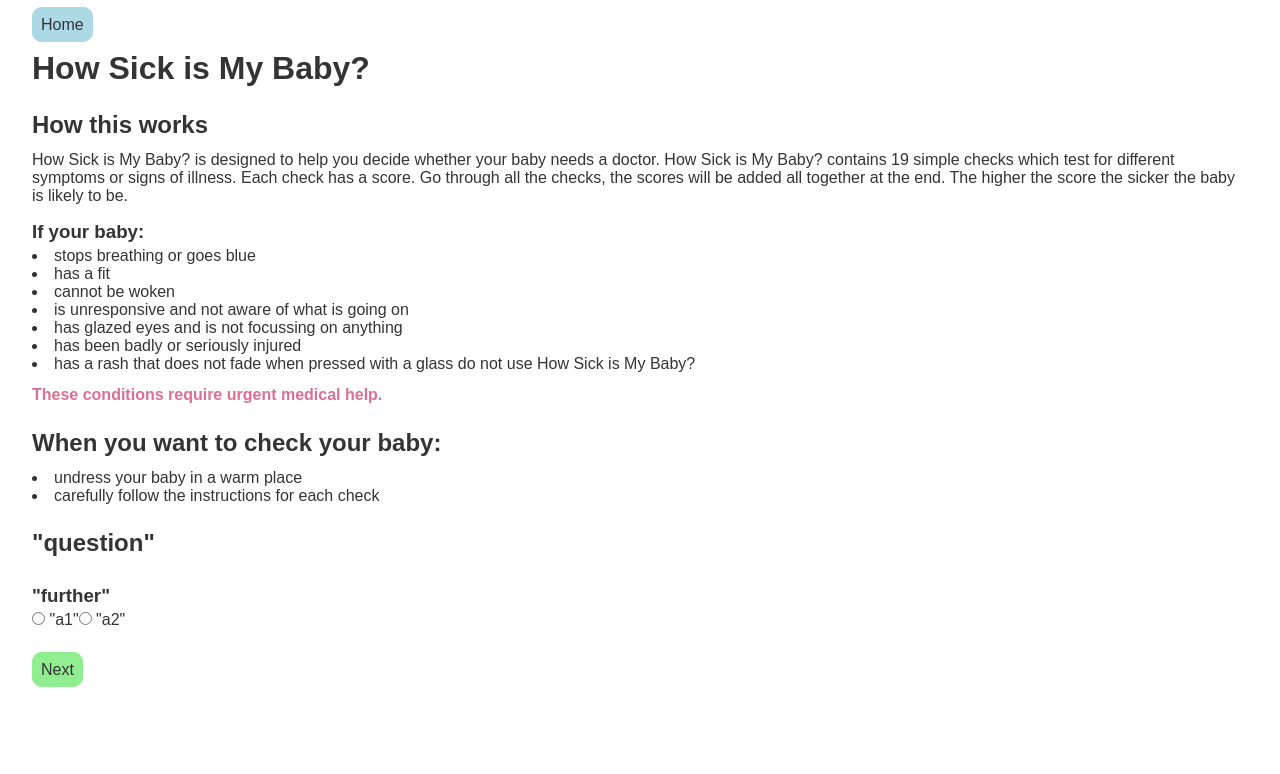
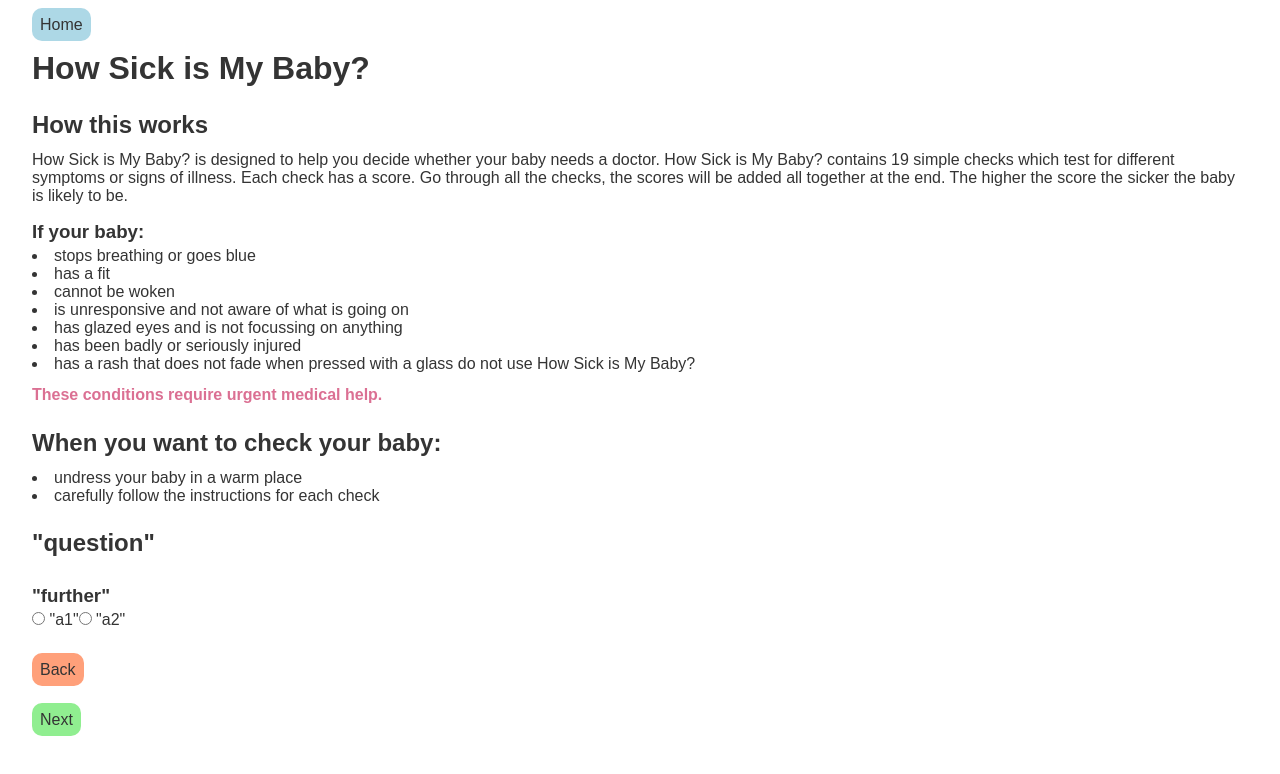
Before and after one commit to LauraPinckney/HowSickIsMyBaby, a React (Create React App) app: page / in a window 1280 px wide. Shown: the top 774 px of the page. Built offline with nearby package versions, Linux system fonts and the light colour scheme.

Commit message:
addition of mixin for button and back button added

```diff
--- a/src/components/TwoAnswers/TwoAnswers.jsx
+++ b/src/components/TwoAnswers/TwoAnswers.jsx
@@ -14,6 +14,9 @@ export const TwoAnswers = () => {
           <input id="answer" type="radio" name="qAnswer" /> "a2"
         </label>
       </div>
+      <div className={styles.back}>
+        <a className={styles.backButton}>Back</a>
+      </div>
       <div className={styles.next}>
         <a className={styles.nextButton}>Next</a>
       </div>
--- a/src/components/TwoAnswers/TwoAnswers.module.scss
+++ b/src/components/TwoAnswers/TwoAnswers.module.scss
@@ -5,12 +5,20 @@
   margin: 0 2em 0 2em;
 }
 
+.back {
+  padding-top: 2em;
+  &Button {
+    @include button;
+    border: lightsalmon;
+    background-color: lightsalmon;
+  }
+}
+
 .next {
   padding-top: 2em;
   &Button {
-    border: lightgreen solid 1px;
-    border-radius: 10px;
-    padding: 0.5em 0.5em;
+    @include button;
+    border: lightgreen;
     background-color: lightgreen;
   }
 }
--- a/src/components/navbar/Navbar.module.scss
+++ b/src/components/navbar/Navbar.module.scss
@@ -6,8 +6,7 @@
 }
 
 .home {
-  border: lightblue solid 1px;
-  border-radius: 10px;
-  padding: 0.5em 0.5em;
+  @include button;
+  border: lightblue;
   background-color: lightblue;
 }
--- a/src/styles/partials/_mixins.scss
+++ b/src/styles/partials/_mixins.scss
@@ -9,3 +9,9 @@
     @content;
   }
 }
+
+@mixin button {
+  border: solid 1px;
+  border-radius: 10px;
+  padding: 0.5em 0.5em;
+}
```
